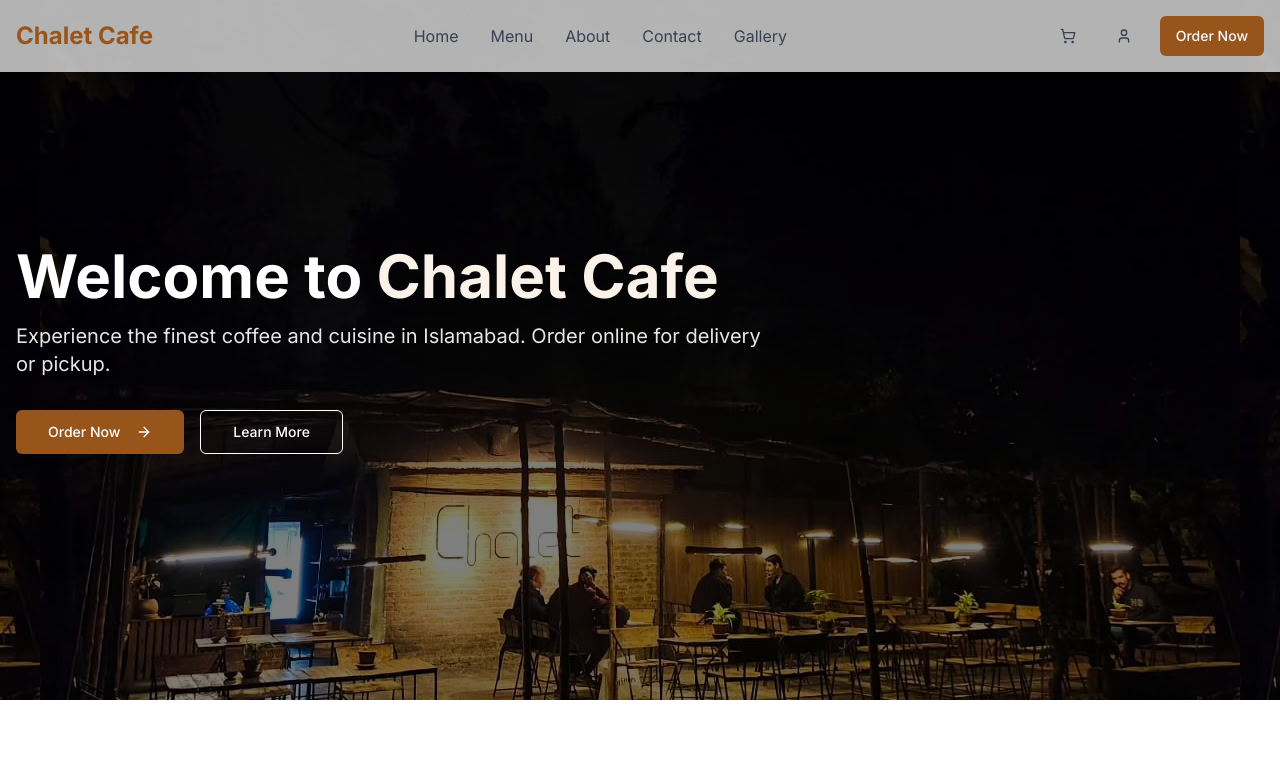
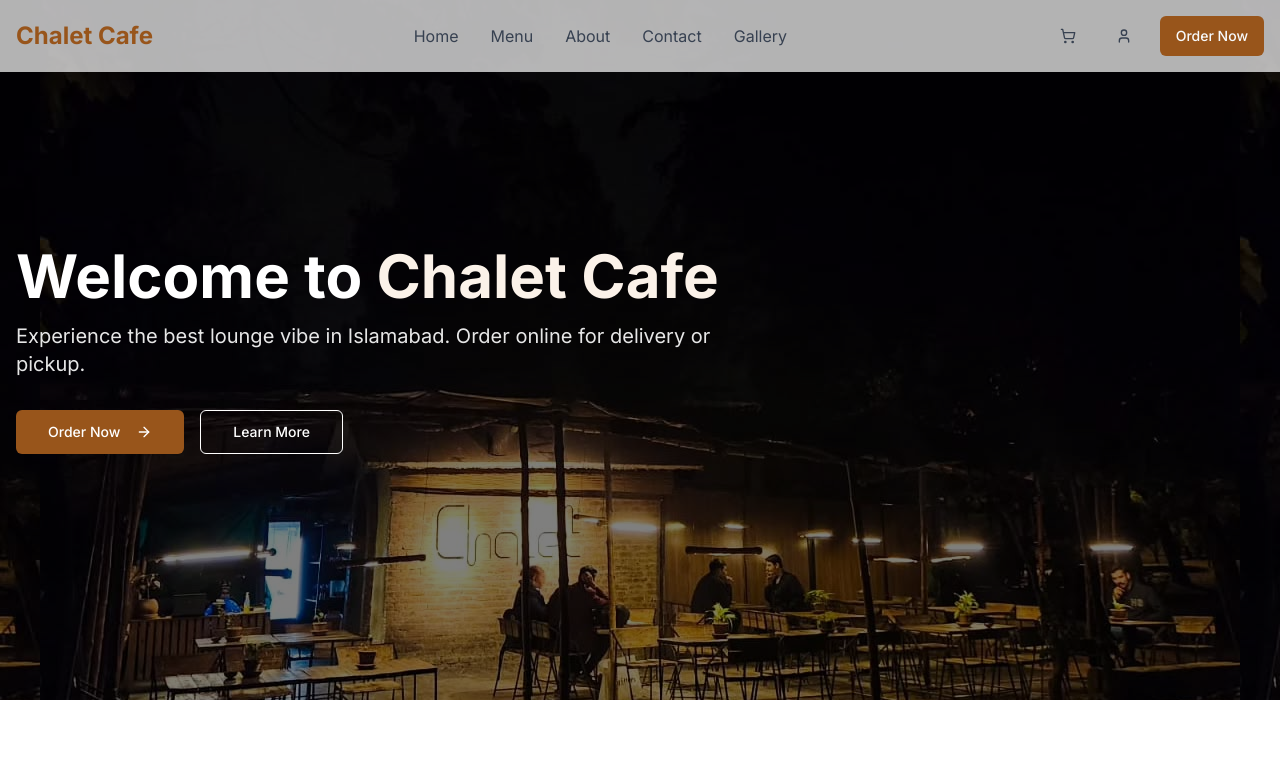
Before and after one commit to mughees0099/chalet-cafe, a Next.js app: page / in a window 1280 px wide. Shown: the top 784 px of the page. Built offline with nearby package versions, Linux system fonts and the light colour scheme.

Commit message:
fix: update hero section description for clarity and engagement

```diff
--- a/components/home/hero-section.tsx
+++ b/components/home/hero-section.tsx
@@ -35,8 +35,8 @@ export default function HeroSection() {
             Welcome to <span className="text-secondary">Chalet Cafe</span>
           </h1>
           <p className="text-xl text-white/90 mb-8">
-            Experience the finest coffee and cuisine in Islamabad. Order online
-            for delivery or pickup.
+            Experience the best lounge vibe in Islamabad. Order online for
+            delivery or pickup.
           </p>
           <div className="flex flex-col sm:flex-row gap-4">
             <motion.div
```
